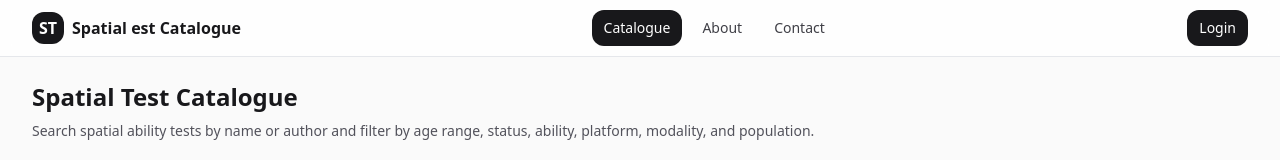
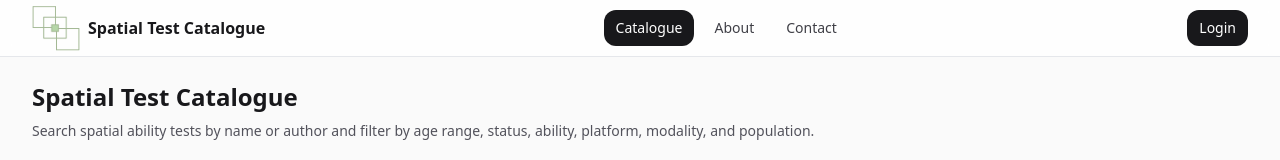
Before and after one commit to SantaBart/Spatial-test-catalog, a React (Vite) app: page / in a window 1280 px wide. Shown: the top 160 px of the page. Built offline with nearby package versions, Linux system fonts and the light colour scheme; no server answers; the database is empty.

Commit message:
Logo change

```diff
--- a/index.html
+++ b/index.html
@@ -2,7 +2,7 @@
 <html lang="en">
   <head>
     <meta charset="UTF-8" />
-    <link rel="icon" type="image/svg+xml" href="/favicon.png" />
+    <link rel="icon" type="image/svg+xml" href="/Logo-green.png" />
 
     <meta name="viewport" content="width=device-width, initial-scale=1.0" />
     <title>catalogue</title>
--- a/src/components/Layout.jsx
+++ b/src/components/Layout.jsx
@@ -26,12 +26,17 @@ export default function Layout({ user, onSignOut, children }) {
         <div className="mx-auto max-w-7xl px-4 sm:px-6 lg:px-8">
           <div className="flex h-14 items-center justify-between gap-3">
             <Link to="/" className="flex items-center gap-2 font-semibold text-zinc-900">
-              <span className="inline-flex h-8 w-8 items-center justify-center rounded-xl bg-zinc-900 text-white">
+              {/* <span className="inline-flex h-8 w-8 items-center justify-center rounded-xl bg-zinc-900 text-white">
                 ST
-              </span>
-              <span className="hidden sm:block">Spatial est Catalogue</span>
+              </span> */}
+              <img
+                 src="/Logo.png"
+                 alt="Spatial Test Catalogue logo"
+                 className="h-12 w-12 object-contain"
+              />
+              <span className="hidden sm:block">Spatial Test Catalogue</span>
             </Link>
-
+            <link rel="icon" type="image/svg+xml" href="/Logo-white.png" />
             <nav className="hidden md:flex items-center gap-2">
               <NavItem to="/">Catalogue</NavItem>
               <NavItem to="/About">About</NavItem>
```
Also changed, not shown: public/Logo-green.png (added), public/Logo.png (added).
